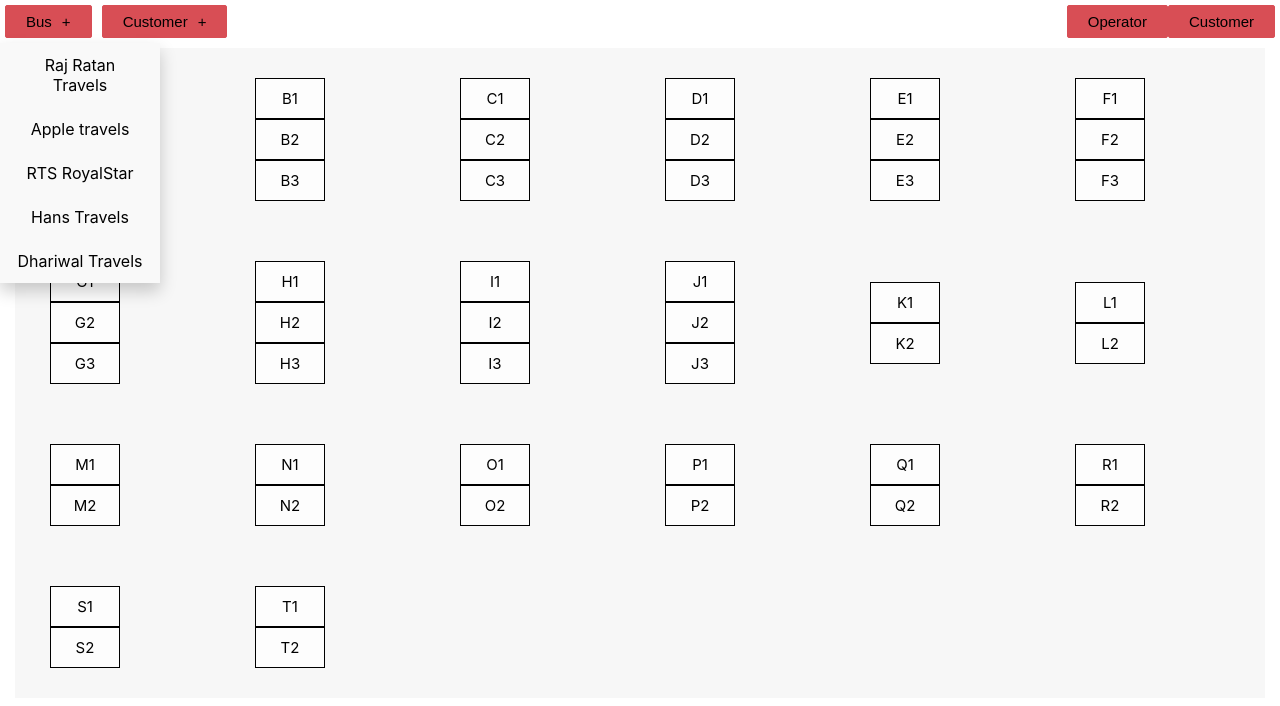
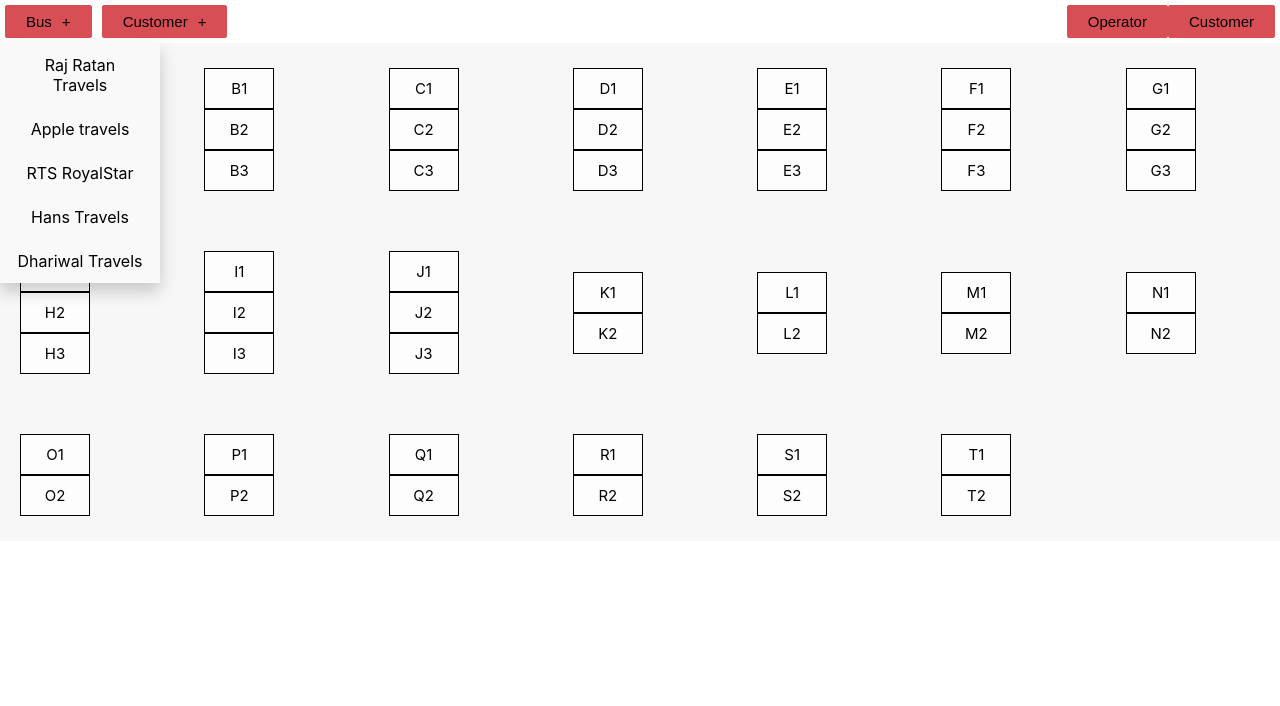
Before and after one commit to mitaliSurve/book-my-bus, a React (Create React App) app: page / in a window 1280 px wide. Shown: the top 706 px of the page. Built offline with nearby package versions, Linux system fonts and the light colour scheme.

Commit message:
added id

```diff
--- a/src/constant/SeatNo.jsx
+++ b/src/constant/SeatNo.jsx
@@ -3,12 +3,15 @@ export const seatNo = [
     id: 1,
     seatNumber: [
       {
+        id: 1,
         seat: "A1",
       },
       {
+        id: 2,
         seat: "A2",
       },
       {
+        id: 3,
         seat: "A3",
       },
     ],
@@ -17,12 +20,15 @@ export const seatNo = [
     id: 2,
     seatNumber: [
       {
+        id: 1,
         seat: "B1",
       },
       {
+        id: 2,
         seat: "B2",
       },
       {
+        id: 3,
         seat: "B3",
       },
     ],
@@ -31,12 +37,15 @@ export const seatNo = [
     id: 3,
     seatNumber: [
       {
+        id: 1,
         seat: "C1",
       },
       {
+        id: 2,
         seat: "C2",
       },
       {
+        id: 3,
         seat: "C3",
       },
     ],
@@ -45,12 +54,15 @@ export const seatNo = [
     id: 4,
     seatNumber: [
       {
+        id: 1,
         seat: "D1",
       },
       {
+        id: 2,
         seat: "D2",
       },
       {
+        id: 3,
         seat: "D3",
       },
     ],
@@ -59,12 +71,15 @@ export const seatNo = [
     id: 5,
     seatNumber: [
       {
+        id: 1,
         seat: "E1",
       },
       {
+        id: 2,
         seat: "E2",
       },
       {
+        id: 3,
         seat: "E3",
       },
     ],
@@ -73,12 +88,15 @@ export const seatNo = [
     id: 6,
     seatNumber: [
       {
+        id: 1,
         seat: "F1",
       },
       {
+        id: 2,
         seat: "F2",
       },
       {
+        id: 3,
         seat: "F3",
       },
     ],
@@ -87,12 +105,15 @@ export const seatNo = [
     id: 7,
     seatNumber: [
       {
+        id: 1,
         seat: "G1",
       },
       {
+        id: 2,
         seat: "G2",
       },
       {
+        id: 3,
         seat: "G3",
       },
     ],
@@ -101,12 +122,15 @@ export const seatNo = [
     id: 8,
     seatNumber: [
       {
+        id: 1,
         seat: "H1",
       },
       {
+        id: 2,
         seat: "H2",
       },
       {
+        id: 3,
         seat: "H3",
       },
     ],
@@ -115,12 +139,15 @@ export const seatNo = [
     id: 9,
     seatNumber: [
       {
+        id: 1,
         seat: "I1",
       },
       {
+        id: 2,
         seat: "I2",
       },
       {
+        id: 3,
         seat: "I3",
       },
     ],
@@ -129,12 +156,15 @@ export const seatNo = [
     id: 10,
     seatNumber: [
       {
+        id: 1,
         seat: "J1",
       },
       {
+        id: 2,
         seat: "J2",
       },
       {
+        id: 3,
         seat: "J3",
       },
     ],
@@ -143,9 +173,11 @@ export const seatNo = [
     id: 11,
     seatNumber: [
       {
+        id: 1,
         seat: "K1",
       },
       {
+        id: 2,
         seat: "K2",
       },
     ],
@@ -154,9 +186,11 @@ export const seatNo = [
     id: 12,
     seatNumber: [
       {
+        id: 1,
         seat: "L1",
       },
       {
+        id: 2,
         seat: "L2",
       },
     ],
@@ -165,9 +199,11 @@ export const seatNo = [
     id: 13,
     seatNumber: [
       {
+        id: 1,
         seat: "M1",
       },
       {
+        id: 2,
         seat: "M2",
       },
     ],
@@ -176,9 +212,11 @@ export const seatNo = [
     id: 14,
     seatNumber: [
       {
+        id: 1,
         seat: "N1",
       },
       {
+        id: 2,
         seat: "N2",
       },
     ],
@@ -187,9 +225,11 @@ export const seatNo = [
     id: 15,
     seatNumber: [
       {
+        id: 1,
         seat: "O1",
       },
       {
+        id: 2,
         seat: "O2",
       },
     ],
@@ -198,9 +238,11 @@ export const seatNo = [
     id: 16,
     seatNumber: [
       {
+        id: 1,
         seat: "P1",
       },
       {
+        id: 2,
         seat: "P2",
       },
     ],
@@ -209,9 +251,11 @@ export const seatNo = [
     id: 17,
     seatNumber: [
       {
+        id: 1,
         seat: "Q1",
       },
       {
+        id: 2,
         seat: "Q2",
       },
     ],
@@ -220,9 +264,11 @@ export const seatNo = [
     id: 18,
     seatNumber: [
       {
+        id: 1,
         seat: "R1",
       },
       {
+        id: 2,
         seat: "R2",
       },
     ],
@@ -231,9 +277,11 @@ export const seatNo = [
     id: 19,
     seatNumber: [
       {
+        id: 1,
         seat: "S1",
       },
       {
+        id: 2,
         seat: "S2",
       },
     ],
@@ -242,9 +290,11 @@ export const seatNo = [
     id: 20,
     seatNumber: [
       {
+        id: 1,
         seat: "T1",
       },
       {
+        id: 2,
         seat: "T2",
       },
     ],
--- a/src/pages/dashboard/Dashboard.js
+++ b/src/pages/dashboard/Dashboard.js
@@ -1,4 +1,4 @@
-import React from "react";
+import React, { useState } from "react";
 import cx from "classnames";
 
 import style from "./dashboard.module.css";
@@ -11,8 +11,8 @@ import Operator from "../operator/Operator";
 import Customer from "../customer/Customer";
 
 const Dashboard = () => {
-  const [operatorMenu, setOperatorMenu] = React.useState(false);
-  const [customerMenu, setCustomerMenu] = React.useState(false);
+  const [operatorMenu, setOperatorMenu] = useState(false);
+  const [customerMenu, setCustomerMenu] = useState(false);
 
   const toggleOperatorMenu = () => {
     setOperatorMenu(!operatorMenu);
@@ -32,7 +32,7 @@ const Dashboard = () => {
           <BusList name="Customer" busList={busesName} />
         </div>
         <div className={cx(style.display, style.margin)}>
-          <ButtonGroup onClick={toggleOperatorMenu}>Operator</ButtonGroup>
+          <ButtonGroup>Operator</ButtonGroup>
           <ButtonGroup onClick={toggleCustomerMenu}>Customer</ButtonGroup>
         </div>
       </div>
@@ -40,9 +40,9 @@ const Dashboard = () => {
       <div className={style.container}>
         <div className={style.grid_container}>
           {seatNo.map((seats) => (
-            <div className={style.seat} key={seats.id}>
+            <div className={style.seat} key={seats.id}  onClick={toggleOperatorMenu}>
               {seats.seatNumber.map((s) => (
-                <div key={s} className={style.seat_label}>
+                <div key={s.id} className={style.seat_label}>
                   {s.seat}
                 </div>
               ))}
--- a/src/pages/dashboard/dashboard.module.css
+++ b/src/pages/dashboard/dashboard.module.css
@@ -1,3 +1,8 @@
+/* .root {
+  flex-direction: column;
+ align-items: center;
+ justify-content: center;
+} */
 .display {
   display: flex;
 }
@@ -11,15 +16,15 @@
 }
 .container {
   background-color: #f7f7f7;
-  padding: 5px 15px;
+  /* padding: 5px 15px;
   margin: 5px 15px;
-  border: 5px;
+  border: 5px; */
 }
 .grid_container {
   display: grid;
   grid-template-columns: auto auto auto auto auto auto auto auto auto auto;
   grid-gap: 10px;
-  background-color: #f7f7f7;
+  /* background-color: #f7f7f7; */
   justify-content: center;
   align-items: center;
   grid-template-columns: repeat( auto-fit, minmax(170px, 1fr) )
--- a/src/pages/operator/Operator.js
+++ b/src/pages/operator/Operator.js
@@ -1,4 +1,4 @@
-import React from "react";
+import React, { useState } from "react";
 import cx from "classnames";
 import PropTypes from "prop-types";
 
@@ -7,20 +7,28 @@ import Dialog from "../../components/dialogMenu/Dialog";
 import Switch from "../../components/switch/Switch";
 
 const Operator = ({ onClose }) => {
+  const [seat, setSeat] = useState("");
 
   return (
     <Dialog header="Operator Form" onClose={onClose} action="Submit">
       <div className={style.root}>
-        <div className={style.grid_container}>
-          <label className={cx(style.label, style.label_color)}>
+        <form className={style.grid_container}>
+          <label
+            htmlFor="seatNo"
+            className={cx(style.label, style.label_color)}
+          >
             Seat No.
           </label>
-          <label className={style.label}>S1</label>
+          <input
+            type="number"
+            id="seatNo"
+            value={seat}
+            onChange={(event) => setSeat(event.target.value)}
+            className={style.input}
+          />
+          {/* <label className={style.label}>S1</label> */}
 
-          <label
-            htmlFor="price"
-            className={cx(style.label, style.label_color)}
-          >
+          <label htmlFor="price" className={cx(style.label, style.label_color)}>
             Price
           </label>
           <input
@@ -32,13 +40,9 @@ const Operator = ({ onClose }) => {
           />
           {/* <span className={style.label}>&#x20B9; 500</span> */}
 
-          <>
-            <label className={cx(style.label, style.label_color)}>
-              Booking
-            </label>
-            <Switch className={style.label} />
-          </>
-        </div>
+          <label className={cx(style.label, style.label_color)}>Booking</label>
+          <Switch className={style.label} />
+        </form>
       </div>
     </Dialog>
   );
--- a/src/pages/operator/operator.module.css
+++ b/src/pages/operator/operator.module.css
@@ -13,7 +13,6 @@
   padding: 10px 0px;
   justify-content: space-evenly;
   align-items: center;
-  overflow: hidden;
 }
 
 .label {
```
